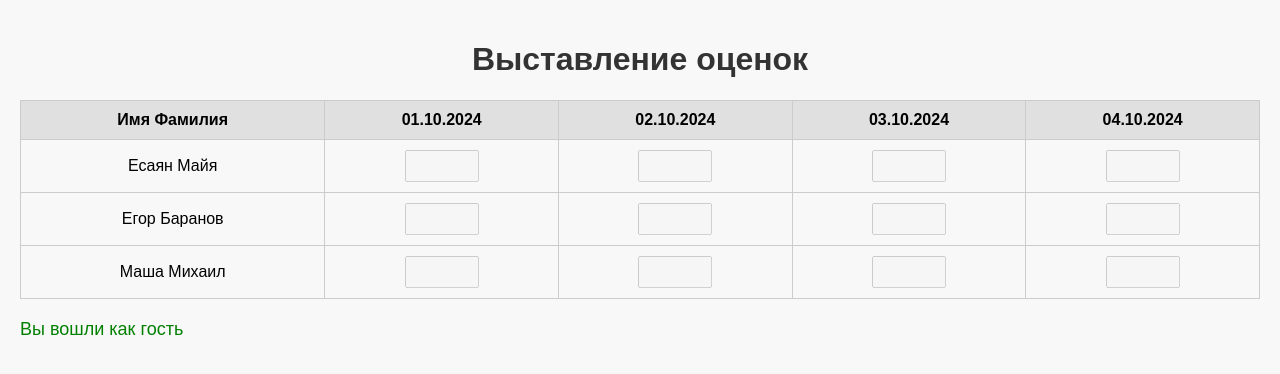
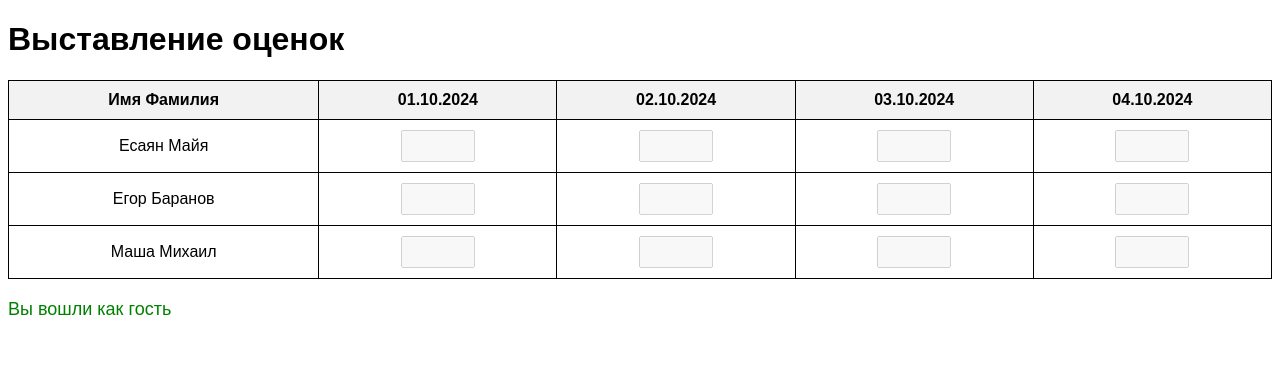
Before and after one commit to buggerfounder/setevoi, a plain HTML site: page index.html in a window 1280 px wide. Both pictures are taken after a click on the button "Войти как гость". Drawn offline with Linux system fonts and the light colour scheme.

Commit message:
styles.css

```diff
--- a/styles.css
+++ b/styles.css
@@ -1,23 +1,14 @@
 body {
     font-family: Arial, sans-serif;
-    margin: 0;
-    padding: 20px;
-    background-color: #f8f8f8;
-}
-
-h1 {
-    text-align: center;
-    color: #333;
 }
 
 table {
     width: 100%;
     border-collapse: collapse;
-    margin-top: 20px;
 }
 
 table, th, td {
-    border: 1px solid #ccc;
+    border: 1px solid black;
 }
 
 th, td {
@@ -26,7 +17,7 @@ th, td {
 }
 
 th {
-    background-color: #e0e0e0;
+    background-color: #f2f2f2;
 }
 
 input[type="number"] {
@@ -40,7 +31,6 @@ button {
     margin-top: 20px;
     padding: 10px;
     font-size: 16px;
-    cursor: pointer;
 }
 
 #status {
@@ -51,7 +41,7 @@ button {
 #guest-btn {
     margin-top: 20px;
     padding: 10px;
-    background-color: #e0e0e0;
+    background-color: #f2f2f2;
     border: none;
     cursor: pointer;
     font-size: 16px;
```
